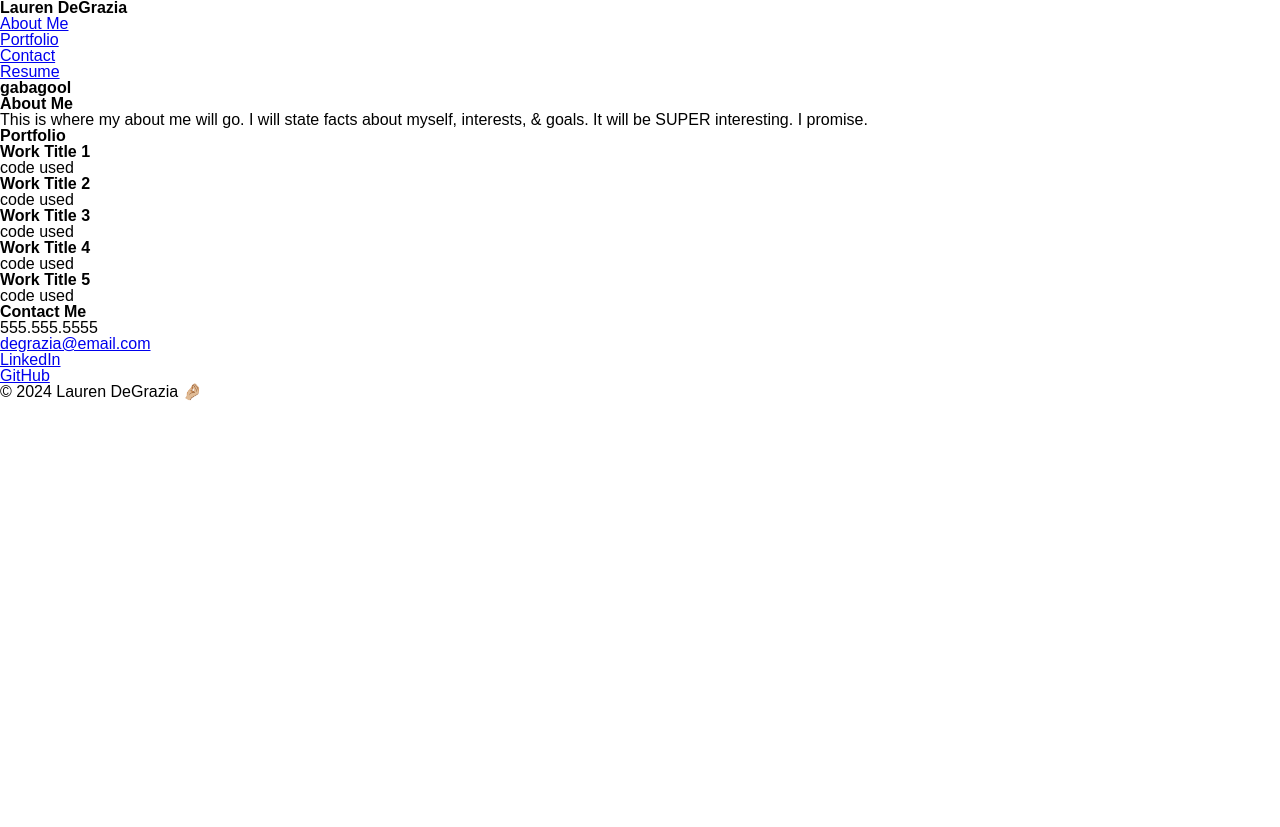
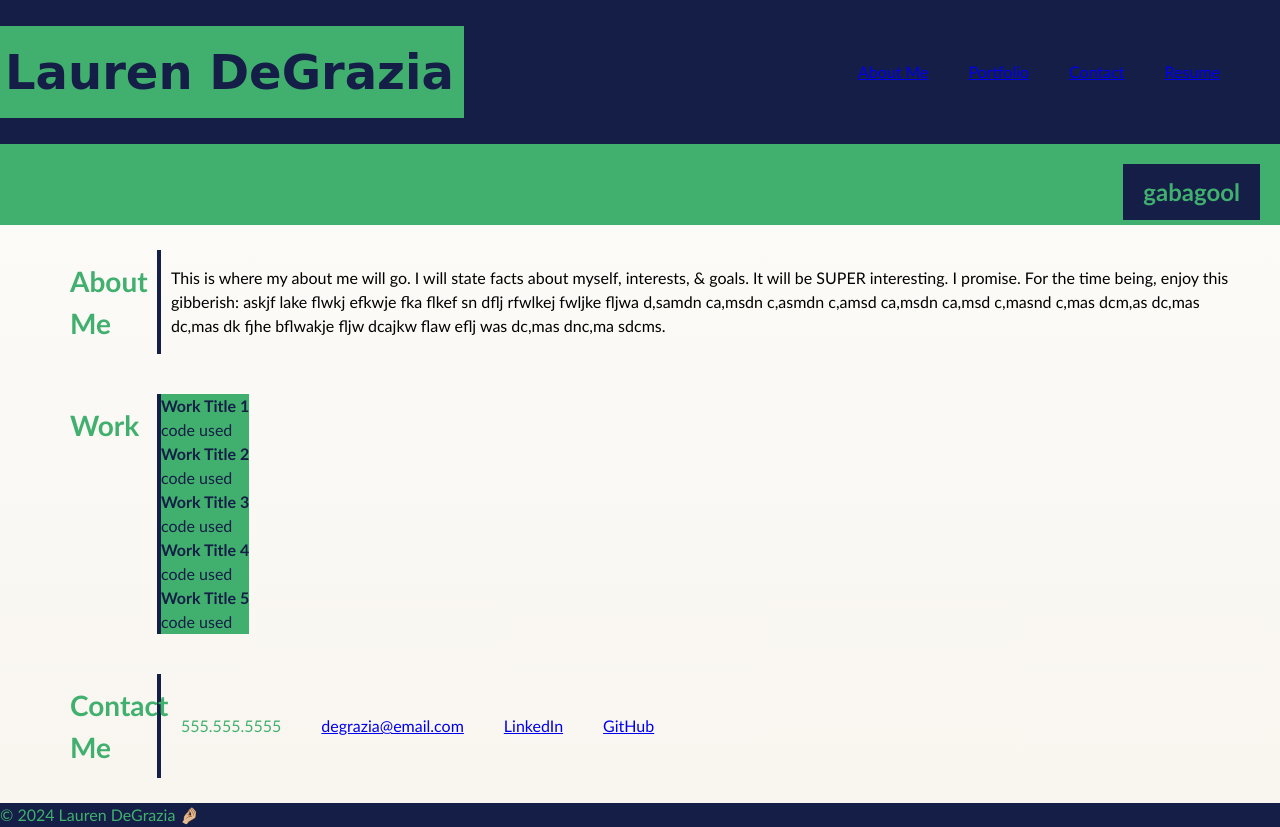
Before and after one commit to LDegraz/Personal-Portfolio, a plain HTML site: page index.html in a window 1280 px wide. Before the commit the page ends 800 px from the top, so only its background shows below. Drawn offline with Linux system fonts and the light colour scheme.

Commit message:
updated HTML & CSS 11.2.24

```diff
--- a/assets/css/style.css
+++ b/assets/css/style.css
@@ -0,0 +1,133 @@
+:root {
+    --background-dark: #141e46;
+    --background-green: #41b06e;
+    --text-dark: #141e46;
+    --text-green: #41b06e;
+}
+
+/*background & text colors for page elements*/
+* {
+    font-family: 'Trebuchet MS', 'Lucida Sans Unicode', 'Lucida Grande', 'Lucida Sans', Arial, sans-serif;
+}
+
+body {
+    line-height: 1.5;
+}
+
+.flex-container {
+    display: flex;
+    flex-direction: row;
+    padding: 20px 0px;
+}
+
+.background-dark {
+    background-color: var(--background-dark);
+}
+
+.background-green {
+    background-color: var(--background-green)
+}
+
+.text-dark {
+    color: var(--text-dark);
+}
+
+.text-green {
+    color: var(--text-green);
+}
+
+.background-light-gradient {
+    background-image: linear-gradient(
+        rgba(245, 240, 230, 0.3) 0%,
+        rgba(245, 240, 230, 0.6) 100%
+    );
+    padding: 5px 40px 5px 60px;
+}
+
+/*header styling*/
+header {
+    display: flex;
+    justify-content: space-between;
+    padding: 20px 40px 20px 0px;
+    align-items: center;
+}
+
+h1 {
+    font-family: cursive;
+    font-size: 300%;
+}
+
+nav {
+    color: var(--text-green);
+    font-size: 100%;
+    text-decoration: none;
+}
+
+ul {
+    flex-direction: row;
+    flex-wrap: wrap;
+}
+
+li {
+    list-style-type: none;
+    margin: 10px;
+    padding: 10px;
+}
+
+#header-section {
+    display: flex;
+    flex-direction: row;
+    justify-content: space-between;
+    align-items: left;
+    padding: 10px 10px 10px 5px;
+}
+
+/*main styling*/
+#background-image-1 {
+    display: flex;
+    background-color: var(--background-green);
+    background-size: cover;
+    padding: 20px 20px 5px 20px;
+    align-items: flex-end;
+    flex-direction: row-reverse;
+}
+
+h3 {
+    font-size: 150%;
+    padding: 10px;
+    text-align: right;
+}
+
+h2 {
+    display: flex;
+    font-size: 175%;
+    padding: 10px;
+    text-wrap: wrap;
+    box-sizing: border-box;
+    width: 101px;
+    height: fit-content;
+}
+
+#gabagool-section {
+    text-align: end;
+    padding: 0px 10px;
+}
+
+.section-label-div {
+    display: flex;
+    flex-direction: row;
+    padding: 0px;
+    box-sizing: border-box;
+    width: 101px;
+    height: auto;
+    border-right: 4px solid var(--text-dark);
+    align-items: flex-start;
+}
+
+.flex-item-p {
+    padding: 10px;
+    font-size: 100%;
+    justify-content: center;
+    align-items: center;
+    display: flex;
+}
--- a/index.html
+++ b/index.html
@@ -13,16 +13,16 @@
 
     <header class="background-dark">
 
-        <section class="background-green">
+        <section id="header-section" class="background-green">
             <h1 class="text-dark">Lauren DeGrazia</h1>
         </section>
 
         <nav class="background-dark">
             <ul class="flex-container">
-                <li class="flex-item" class="text-green"><a href="#">About Me</a></li>
-                <li class="flex-item" class="text-green"><a href="#">Portfolio</a></li>
-                <li class="flex-item" class="text-green"><a href="#">Contact</a></li>
-                <li class="flex-item" class="text-green"><a href="#">Resume</a></li>
+                <li id="header-nav-1" class="flex-item" class="text-green"><a href="#">About Me</a></li>
+                <li id="header-nav-2" class="flex-item" class="text-green"><a href="#">Portfolio</a></li>
+                <li id="header-nav-3" class="flex-item" class="text-green"><a href="#">Contact</a></li>
+                <li id="header-nav-4" class="flex-item" class="text-green"><a href="#">Resume</a></li>
             </ul>
         </nav>
 
@@ -31,7 +31,7 @@
     <main>
 
         <div id="background-image-1">
-            <section class="background-dark">
+            <section id="gabagool-section" class="background-dark">
                 <h3 class="text-green">gabagool</h3>
             </section>
         </div>
@@ -40,20 +40,22 @@
 
             <section class="flex-container">
 
-                <div>
+                <div class="section-label-div">
                     <h2 class="text-green">About Me</h2>
                 </div>
 
                 <p class="flex-item-p">
-                    This is where my about me will go. I will state facts about myself, interests, & goals. It will be SUPER interesting. I promise.
+                    This is where my about me will go. I will state facts about myself, interests, & goals. It will be SUPER interesting. I promise. For the time being, enjoy this gibberish:
+
+                    askjf lake flwkj efkwje fka flkef sn dflj rfwlkej fwljke fljwa d,samdn ca,msdn c,asmdn c,amsd ca,msdn ca,msd c,masnd c,mas dcm,as dc,mas dc,mas dk fjhe bflwakje fljw dcajkw flaw eflj was dc,mas dnc,ma sdcms.
                 </p>
 
             </section>
 
-            <section>
+            <section class="flex-container">
 
-                <div>
-                    <h2>Portfolio</h2>
+                <div class="section-label-div">
+                    <h2 class="text-green">Work</h2>
                 </div>
 
                 <div>
@@ -95,18 +97,18 @@
 
             </section>
 
-            <section>
+            <section class="flex-container">
 
-                <div>
-                    <h2>Contact Me</h2>
+                <div class="section-label-div">
+                    <h2 class="text-green">Contact Me</h2>
                 </div>
 
                     <nav>
                         <ul class="flex-container">
-                            <li class="flex-item" class="text-dark">555.555.5555</li>
-                            <li class="flex-item" class="text-dark"><a href="#">degrazia@email.com</a></li>
-                            <li class="flex-item" class="text-dark"><a href="#">LinkedIn</a></li>
-                            <li class="flex-item" class="text-dark"><a href="#">GitHub</a></li>
+                            <li id="main-nav-1" class="flex-item" class="text-dark">555.555.5555</li>
+                            <li id="main-nav-2" class="flex-item" class="text-dark"><a href="#">degrazia@email.com</a></li>
+                            <li id="main-nav-3" class="flex-item" class="text-dark"><a href="#">LinkedIn</a></li>
+                            <li id="main-nav-4" class="flex-item" class="text-dark"><a href="#">GitHub</a></li>
                         </ul>
                     </nav>
 
```
